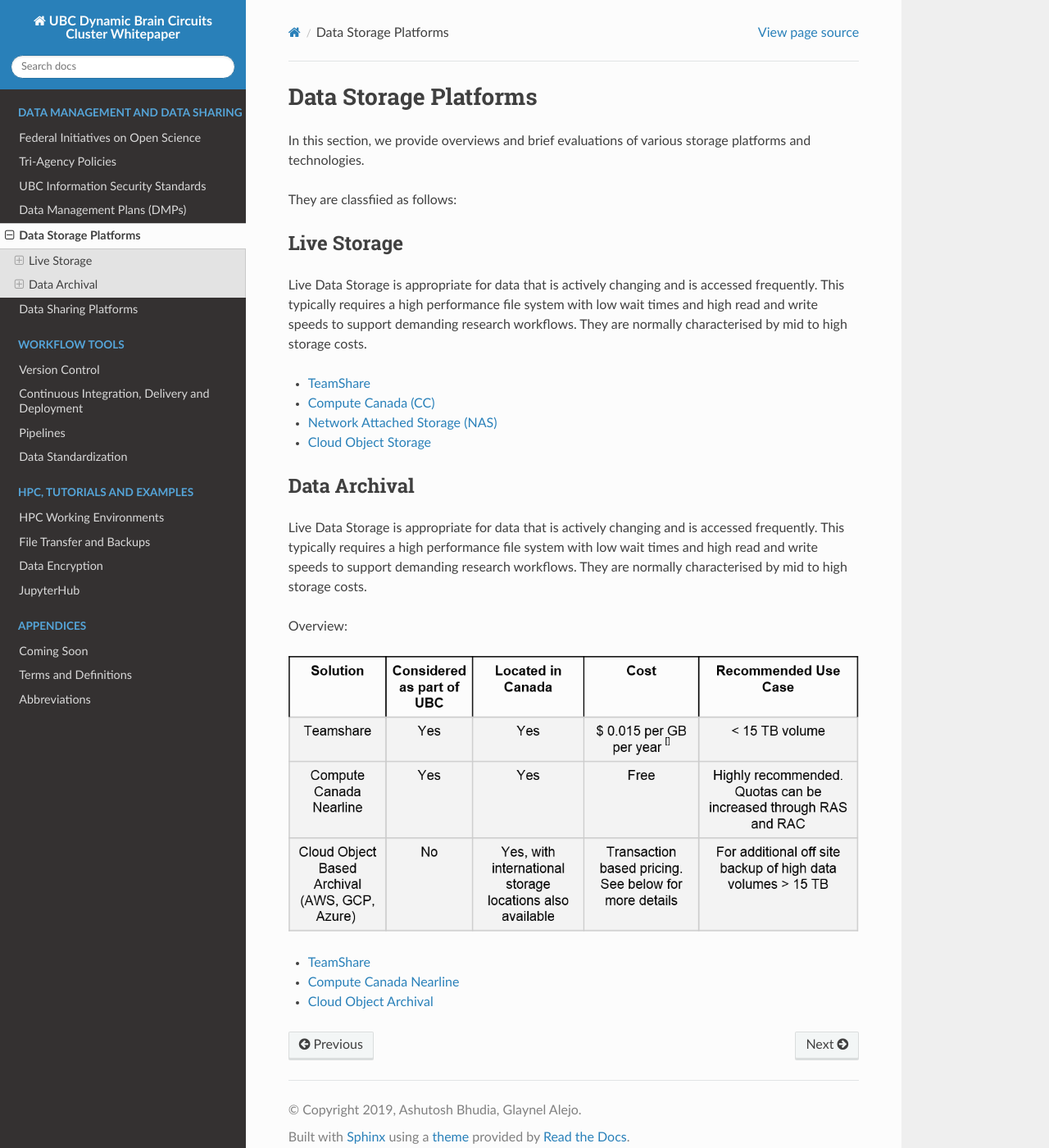
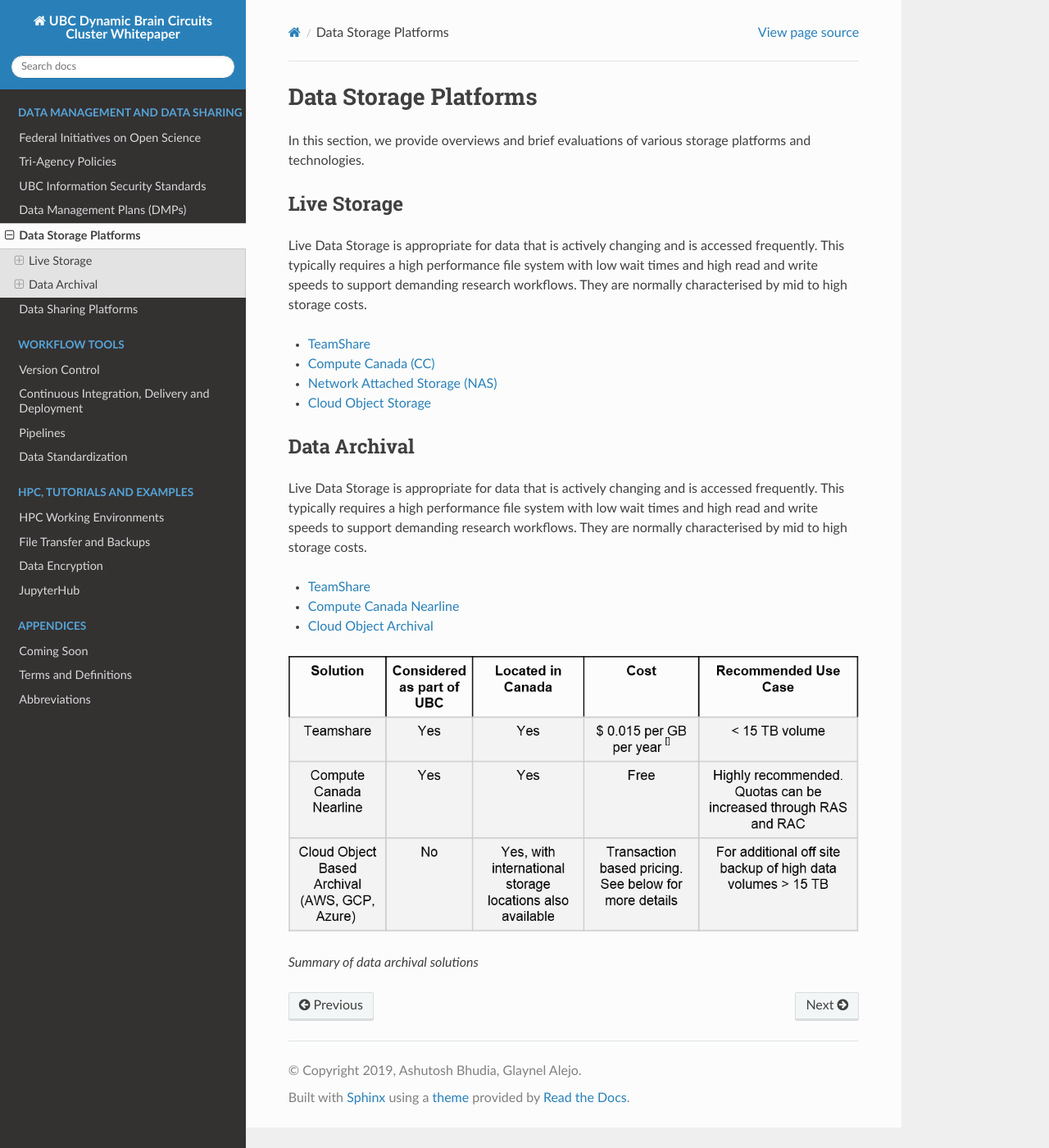
Before and after one commit to ubcbraincircuits/whitepaper, a Sphinx documentation site: the page built from source/data_storage/index.rst, in a window 1280 px wide and 1400 px high. Shown: the whole window at 82% size. Built offline with Sphinx 7.4.7 and the Read the Docs theme 2.0.0, drawn with Linux system fonts in a browser that asks for light colours; pages that are not in the unit, such as notebooks, are missing from menus.

Commit message:
Add table name

```diff
--- a/source/data_storage/index.rst
+++ b/source/data_storage/index.rst
@@ -3,8 +3,6 @@
 ======================
 
 In this section, we provide overviews and brief evaluations of various storage platforms and technologies.
-
-They are classfiied as follows:
 
 Live Storage
 ============
@@ -22,10 +20,6 @@
 =============
 Live Data Storage is appropriate for data that is actively changing and is accessed frequently. This typically requires a high performance file system with low wait times and high read and write speeds to support demanding research workflows. They are normally characterised by mid to high storage costs.
 
-Overview:
-
-.. image:: archival_overview.png
-
 .. toctree::
    :maxdepth: 1
 
@@ -33,3 +27,7 @@
    compute_canada_nearline
    cloud_object_archival
    data_sharing_platforms
+
+.. image:: archival_overview.png
+
+*Summary of data archival solutions*
```
